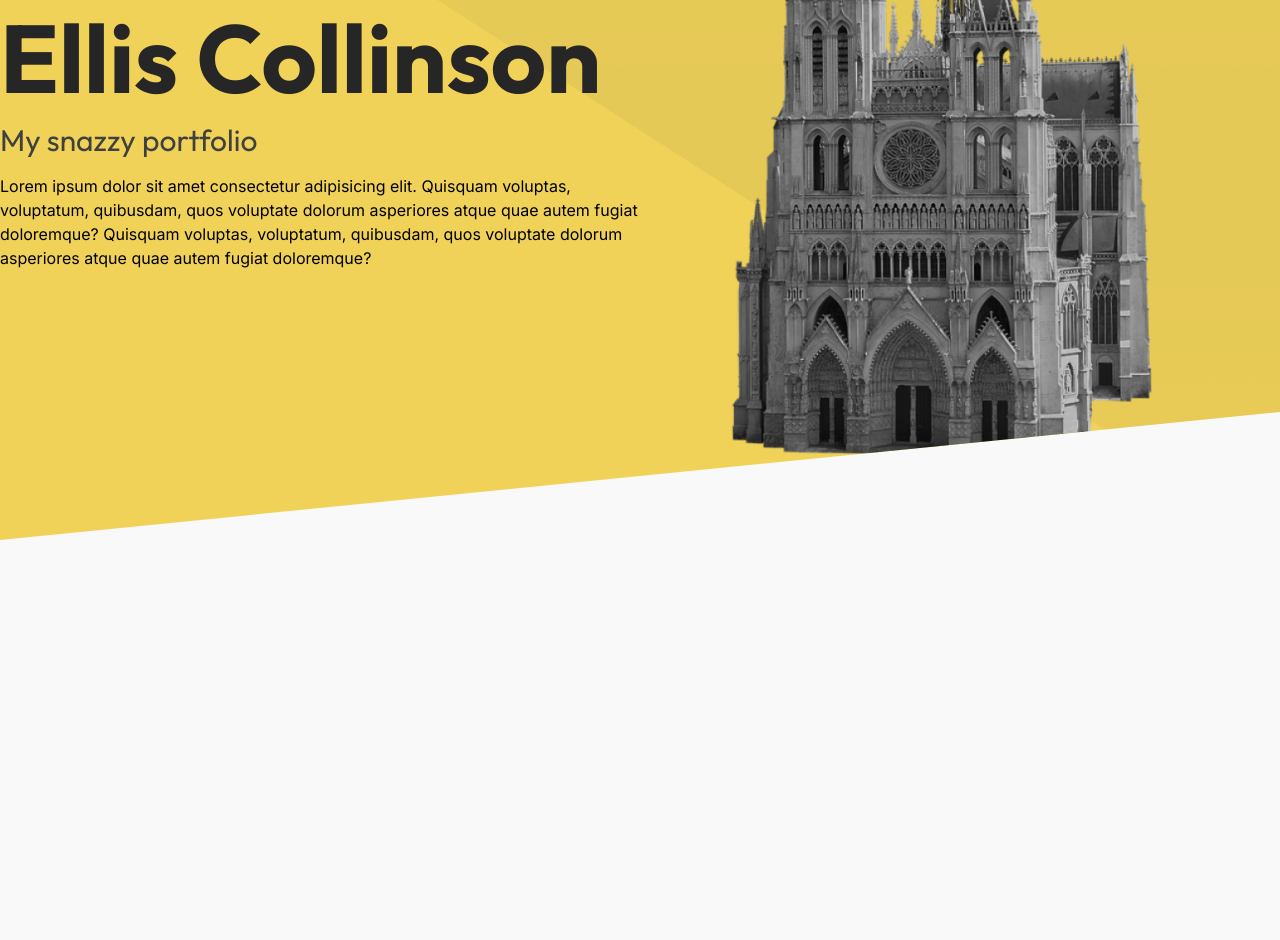
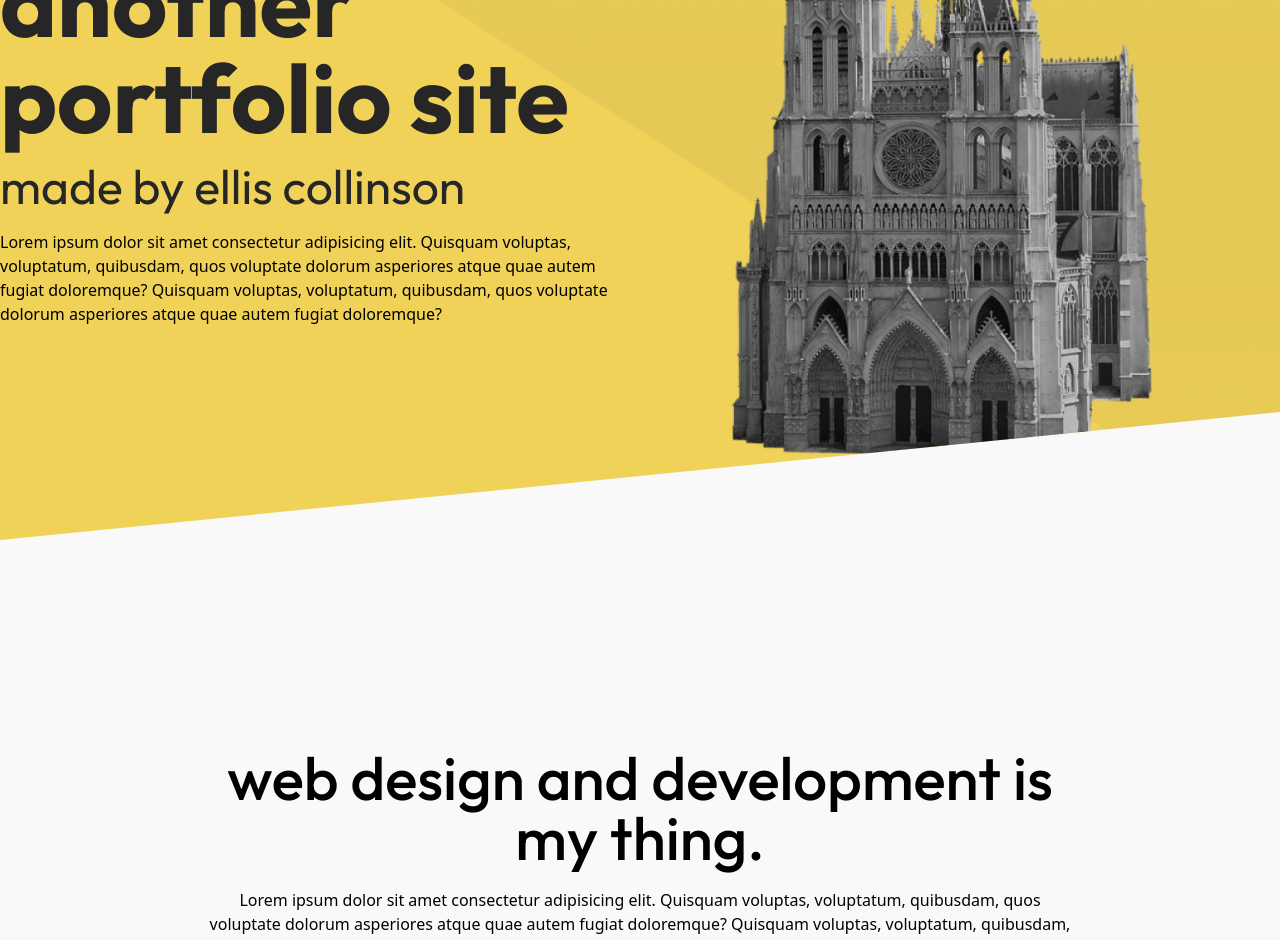
Before and after one commit to HeyEbb/portfolio, a Next.js app: page / in a window 1280 px wide. Shown: the part 260-1200 px from the top of the page. Before the commit the page ends 800 px from the top, so only its background shows below. Built offline with nearby package versions, Linux system fonts and the light colour scheme.

Commit message:
content changes adding second section small header improvements

```diff
--- a/src/app/page.tsx
+++ b/src/app/page.tsx
@@ -13,7 +13,7 @@ export default function Page() {
         <Header />
         {/* title hero */}
         <div
-          className=" md:h-full 2xl:h-3/5 flex justify-center "
+          className="md:h-full 2xl:h-3/5 flex justify-center "
           style={{
             // gives the yellow background a slanted edge
             clipPath: "polygon(100% 0, 0 0, 0 100%, 100% calc(100% - 10vw))",
@@ -25,16 +25,19 @@ export default function Page() {
           {/* left of landing hero */}
           <div className="flex flex-row items-center flex-col lg:flex-row w-full max-w-screen-xl">
             <div className="w-full">
-              <h1 className={`${outfit.className} text-5xl sm:text-6xl md:text-8xl text-neutral-800`}>
-                Ellis Collinson
+              <h1
+                className={`${outfit.className} text-5xl sm:text-6xl md:text-8xl text-neutral-800`}
+              >
+                another portfolio site
               </h1>
               <h2
-                className={`${outfit.className} font-sans text-3xl lg:5xl text-neutral-700`}>
-                My snazzy portfolio
+                className={`${outfit.className} font-sans text-5xl lg:5xl text-neutral-800`}
+              >
+                made by ellis collinson
               </h2>
-              <p>
-                Lorem ipsum dolor sit amet consectetur adipisicing elit. Quisquam
-                voluptas, voluptatum, quibusdam, quos voluptate dolorum
+              <p className="font-sans mt-5">
+                Lorem ipsum dolor sit amet consectetur adipisicing elit.
+                Quisquam voluptas, voluptatum, quibusdam, quos voluptate dolorum
                 asperiores atque quae autem fugiat doloremque? Quisquam
                 voluptas, voluptatum, quibusdam, quos voluptate dolorum
                 asperiores atque quae autem fugiat doloremque?
@@ -52,6 +55,18 @@ export default function Page() {
             </div>
           </div>
         </div>
+        <section className="flex justify-center">
+          <div className="max-w-screen-xl w-full text-center p-52 ">
+            <h3 className={`${outfit.className} text-6xl font-medium`} >web design and development is my thing.</h3>
+            <p className="font-sans mt-5">
+              Lorem ipsum dolor sit amet consectetur adipisicing elit. Quisquam
+              voluptas, voluptatum, quibusdam, quos voluptate dolorum
+              asperiores atque quae autem fugiat doloremque? Quisquam voluptas,
+              voluptatum, quibusdam, quos voluptate dolorum asperiores atque
+              quae autem fugiat doloremque?
+            </p>
+          </div>
+        </section>
       </main>
     </>
   );
```
Lines whose indentation alone changed are shown as unchanged.
